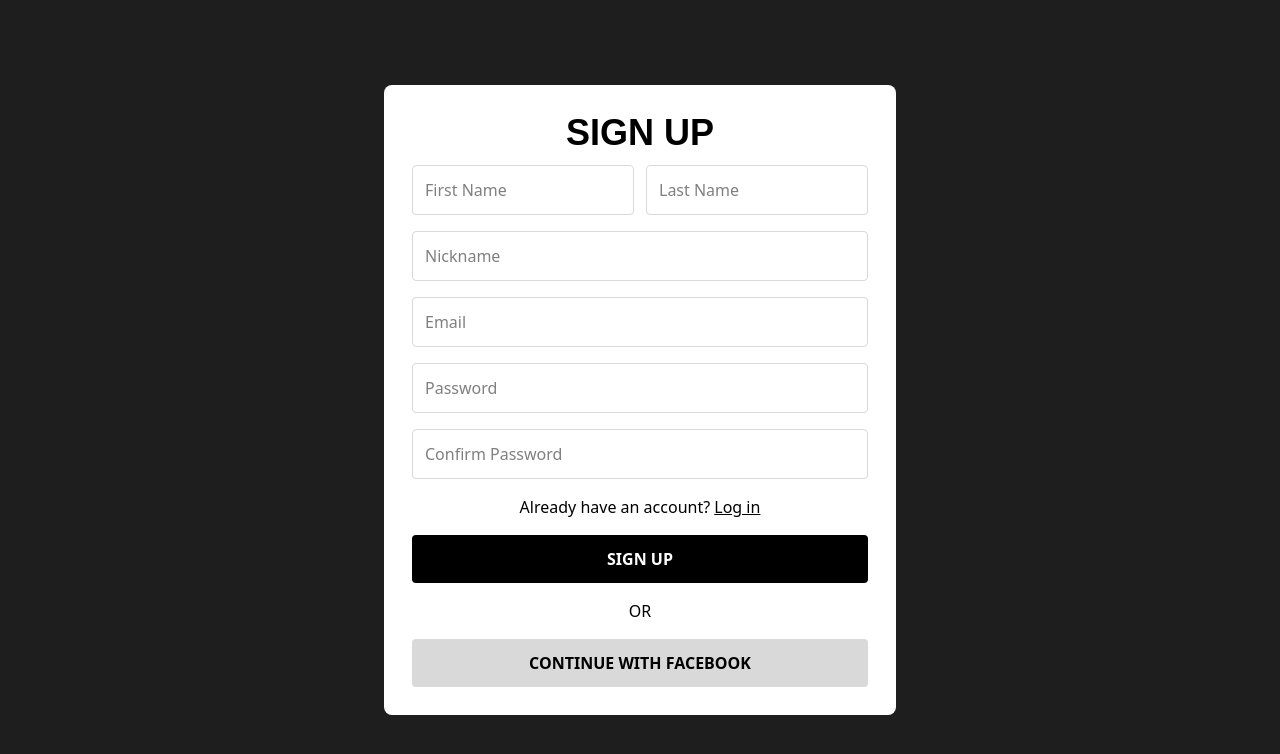
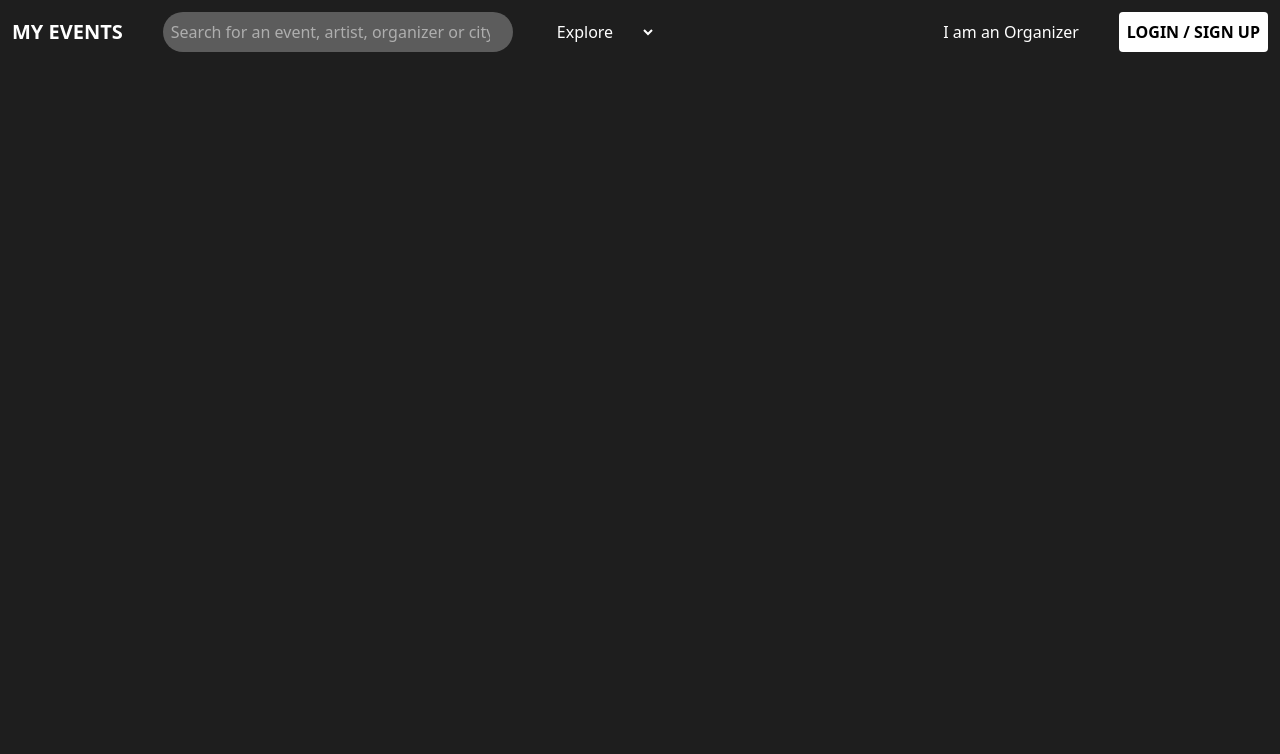
Before and after one commit to tenchmii/My-events, a Next.js app in the folder frontend/: page / in a window 1280 px wide. Shown: the top 754 px of the page. Built offline with nearby package versions, Linux system fonts and the light colour scheme.

Commit message:
(front)feat: Updated the Auth Page

```diff
--- /dev/null
+++ b/frontend/src/app/Components/Cards.tsx
@@ -0,0 +1,6 @@
+export default function Cards(){
+   return(
+      <>
+      </>
+   )
+}
--- /dev/null
+++ b/frontend/src/app/Components/Navbar.tsx
@@ -0,0 +1,35 @@
+import Link from "next/link"
+import AuthPage from "../auth/page"
+export default function Navbar() {
+   return (
+      <>
+         <div className="max-w-7xl mx-auto flex items-center justify-between text-white p-3">
+            <div className="flex space-x-10 items-center">
+               <h2 className="uppercase text-xl font-bold">My Events</h2>
+               <input
+                  type="search"
+                  placeholder="Search for an event, artist, organizer or city"
+                  className="p-2 rounded-full bg-[#5c5c5c] outline-none w-[350px]"
+               />
+               <select className="outline-none">
+                  <option>Explore</option>
+                  <option>Events</option>
+                  <option>Artists</option>
+                  <option>Organizers</option>
+                  <option>Cities</option>
+               </select>
+            </div>
+            <div className="flex space-x-10 items-center">
+               <span>I am an Organizer</span>
+               <Link href="/auth">
+                  <button className="uppercase bg-white text-black font-bold p-2 rounded-sm">
+                     Login / Sign Up
+                  </button>
+               </Link>
+            </div>
+
+         </div>
+
+      </>
+   )
+}
--- a/frontend/src/app/pages/AuthPage.tsx
+++ b/frontend/src/app/auth/page.tsx
@@ -1,6 +1,9 @@
 "use client";
 
 import { ChangeEvent, FormEvent, useState } from "react";
+import { FaFacebook } from 'react-icons/fa';
+import { IoMdArrowBack } from "react-icons/io";
+import Link from "next/link";
 
 type RegisterProps = {
   switchToLogin: () => void;
@@ -40,6 +43,9 @@ const Register = ({ switchToLogin }: RegisterProps) => {
 
    return (
       <div className="flex flex-col bg-white w-2/5 rounded-lg p-7">
+         <Link href="/">
+            <span className="flex items-center cursor-pointer"><IoMdArrowBack className="mr-1"/>Back</span>
+         </Link>
          <h2 className="heading text-4xl font-extrabold text-center mb-3 uppercase">Sign Up</h2>
          {error && <div className="text-red-500">{error}</div>}
          {success && <div className="text-green-500">{success}</div>}
@@ -97,7 +103,16 @@ const Register = ({ switchToLogin }: RegisterProps) => {
             </span>
             <button type="submit" className="w-full bg-black text-white font-semibold p-3 rounded-sm uppercase">{loading ? "Loading..." : "Sign Up"}</button>
             <span>OR</span>
-            <button type="submit" className="w-full bg-[#D9D9D9] font-semibold p-3 rounded-sm uppercase">{loading ? "Loading..." : "Continue with facebook"}</button>
+            <button  type="submit"  className="w-full bg-[#D9D9D9] font-semibold p-3 rounded-sm uppercase flex items-center justify-center space-x-2">
+               {loading ? (
+                  "Loading..."
+               ) : (
+                     <>
+                        <FaFacebook color="#1877F2" size={20} />
+                        <span>Continue with Facebook</span>
+                     </>
+               )}
+            </button>
          </form>
       </div>
    );
@@ -128,6 +143,9 @@ const Login = ({ switchToRegister }: LoginProps) => {
 
    return (
       <div className="flex flex-col bg-white w-2/5 rounded-lg p-7">
+         <Link href="/">
+            <span className="flex items-center cursor-pointer"><IoMdArrowBack className="mr-1"/>Back</span>
+         </Link>
          <h2 className="heading text-4xl font-extrabold text-center mb-3 uppercase">Log in</h2>
          {error && <div className="text-red-500">{error}</div>}
          {success && <div className="text-green-500">{success}</div>}
@@ -148,13 +166,25 @@ const Login = ({ switchToRegister }: LoginProps) => {
                value={formData.password}
                className="border border-[#D9D9D9] outline-none p-3 rounded-sm w-full "
             />
+            <div className="flex w-full justify-end">
+               <span className="underline text-right">Forgot your password?</span>
+            </div>
             <button type="submit" className="w-full bg-black text-white font-semibold p-3 rounded-sm uppercase">{loading ? "Loading..." : "Log in"}</button>
             <span>
                You don't have an account yet?{" "}
                <a className="underline cursor-pointer" onClick={switchToRegister}>Sign Up</a>
             </span>
             <span>OR</span>
-            <button type="submit" className="w-full bg-[#D9D9D9] font-semibold p-3 rounded-sm uppercase">{loading ? "Loading..." : "Continue with facebook"}</button>
+            <button  type="submit"  className="w-full bg-[#D9D9D9] font-semibold p-3 rounded-sm uppercase flex items-center justify-center space-x-2">
+               {loading ? (
+                  "Loading..."
+               ) : (
+                     <>
+                        <FaFacebook color="#1877F2" size={20} />
+                        <span>Continue with Facebook</span>
+                     </>
+               )}
+            </button>
          </form>
       </div>
    );
--- a/frontend/src/app/page.tsx
+++ b/frontend/src/app/page.tsx
@@ -1,10 +1,13 @@
+import Navbar from "./Components/Navbar";
 
-import AuthPage from "./pages/AuthPage";
+export default function Home() {
+  return (
+    <>
+      <div className="min-h-screen bg-[#1E1E1E]">
+        <Navbar />
 
-export default function Page(){
-  return(
-    <>
-      <AuthPage/>
+      </div>
+
     </>
   )
 }
--- /dev/null
+++ b/frontend/src/app/profile/page.tsx
@@ -0,0 +1,7 @@
+export default function Profile(){
+   return(
+      <>
+
+      </>
+   )
+}
```
Also changed, not shown: frontend/package.json (+6 -5 lines), frontend/src/app/events/page.tsx (added), 1 other file (tests, documents, lock files or other folders).
